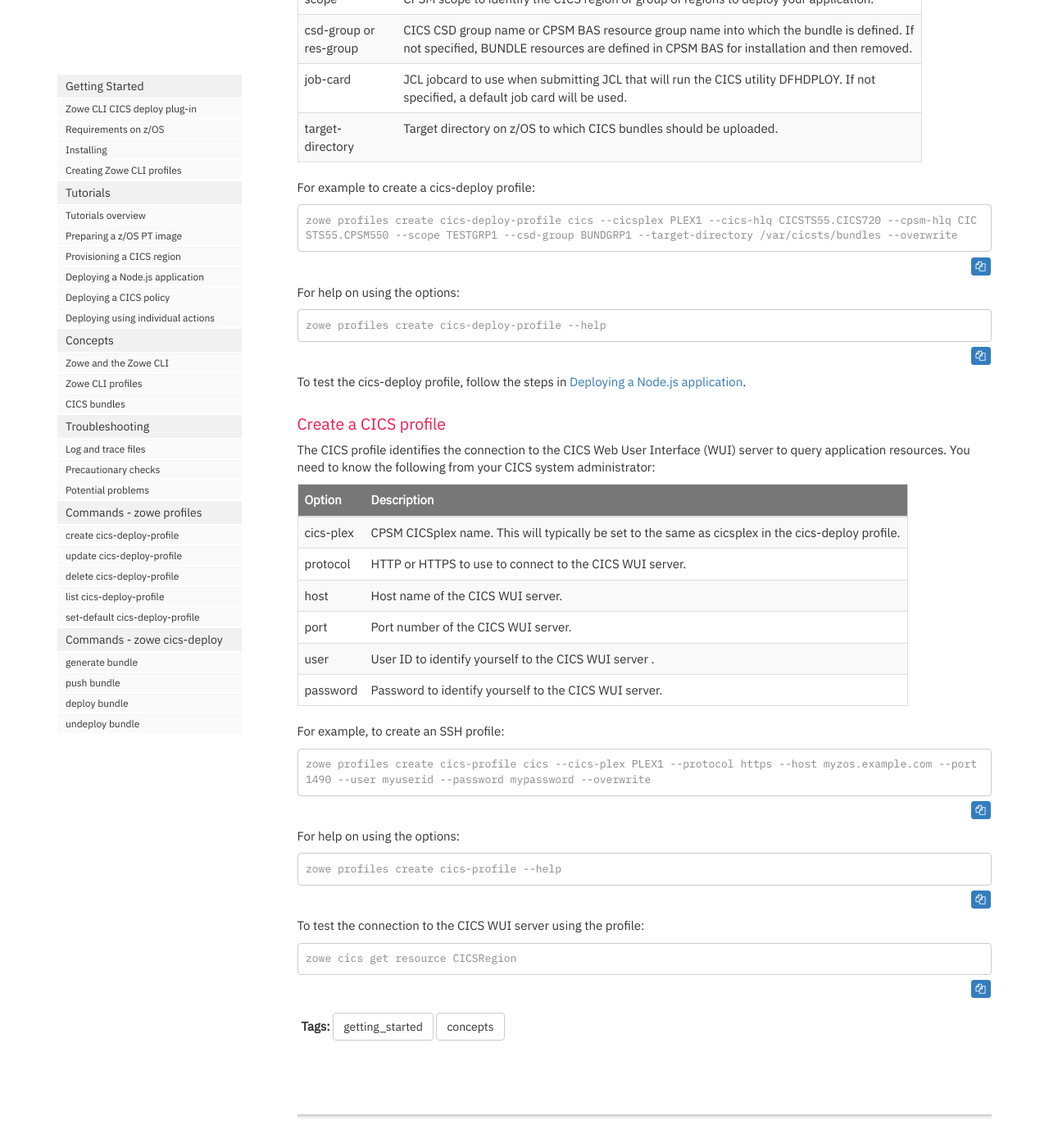
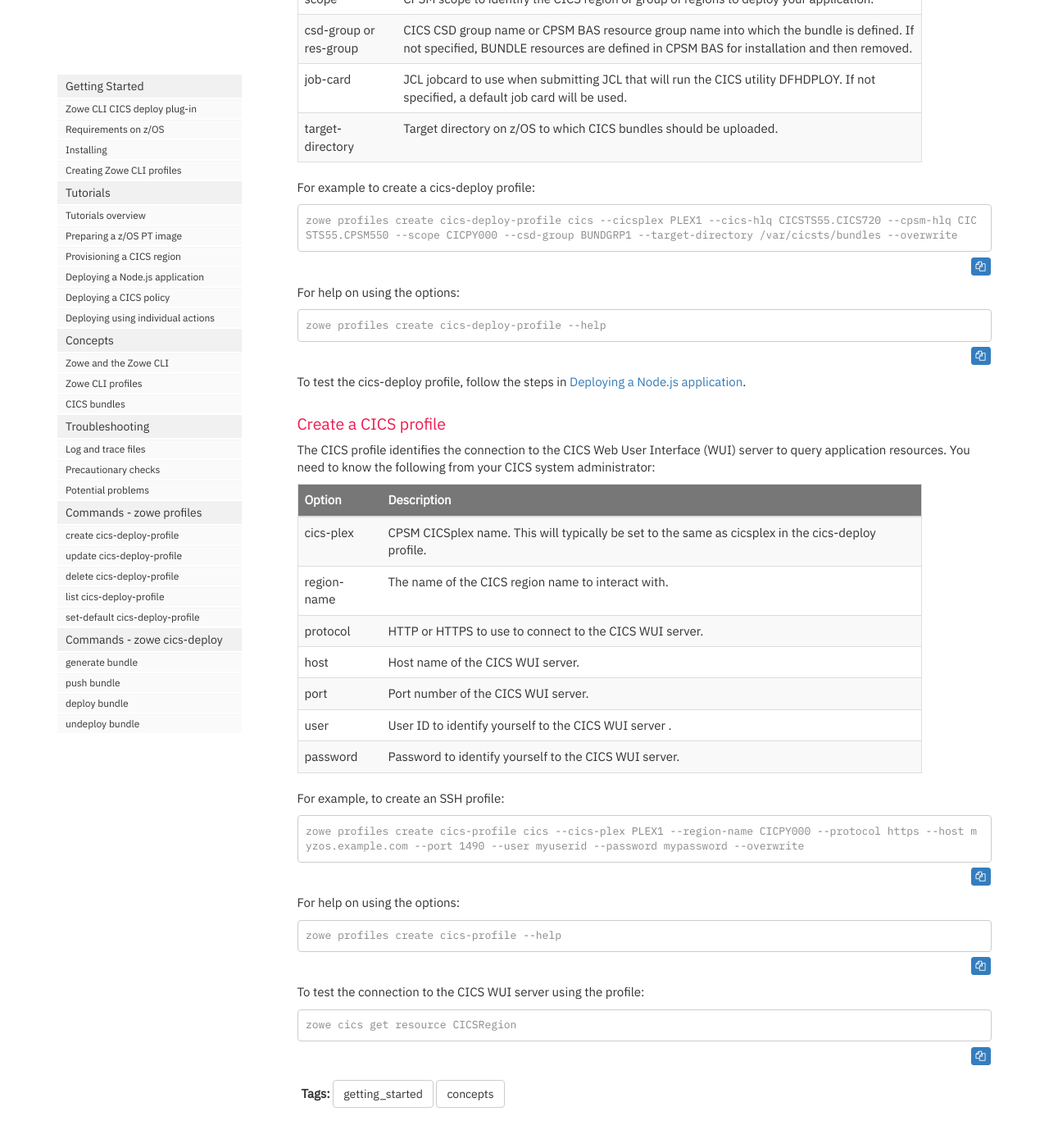
Before and after one commit to IBM/zowe-cli-cics-deploy-plugin, a Jekyll site: the page built from docs/pages/cdp/cdp-Creating-Zowe-CLI-profiles.md, in a window 1280 px wide and 1400 px high, scrolled down 2303 px. Shown: the whole window at 82% size. Built offline with Jekyll 4.4.1, drawn with Linux system fonts in a browser that asks for light colours; nearby versions of some CDN libraries; comment, search, counter and statistics services are not loaded; some of the changed text lies outside the part shown.

Commit message:
More tweaks
Signed-off-by: Mark Cocker <mark_cocker@uk.ibm.com>

````diff
--- a/docs/pages/cdp/cdp-Creating-Zowe-CLI-profiles.md
+++ b/docs/pages/cdp/cdp-Creating-Zowe-CLI-profiles.md
@@ -58,7 +58,7 @@ The SSH profile defines the options needed to connect to the SSH server on z/OS.
 | user | User ID to identify yourself to the SSH server. |
 | password | Password to identify yourself to the SSH server. |
 
-{% include note.html content="It is recommended that you use the same user ID and host name to connect with SSH as is used in the z/OSMF profile, failure to do so results in undefined behaviour. When an SSH connection is made, the user's remote [z/OS shell .profile](https://www.ibm.com/support/knowledgecenter/en/SSLTBW_2.3.0/com.ibm.zos.v2r3.bpxa400/cupro.htm) is used to set-up the shell environment and variables. This remote .profile should include any necessary environment variables and npm configuration required to run `npm install`. This is descibed in [Installing and configuring](https://www.ibm.com/support/knowledgecenter/SSTRRS_6.0.0/com.ibm.nodejs.zos.v6.doc/install.htm)." %}
+{% include note.html content="It is recommended that you use the same user ID and host name to connect with SSH as is used in the z/OSMF profile, failure to do so results in undefined behaviour. When an SSH connection is made, the user's remote [z/OS shell .profile](https://www.ibm.com/support/knowledgecenter/en/SSLTBW_2.3.0/com.ibm.zos.v2r3.bpxa400/cupro.htm) is used to set-up the shell environment and variables. This remote .profile should include any necessary environment variables and npm configuration required to run `npm install`. This is described in [Installing and configuring](https://www.ibm.com/support/knowledgecenter/SSTRRS_6.0.0/com.ibm.nodejs.zos.v6.doc/install.htm)." %}
 
 For example, to create an SSH profile:
 
@@ -95,7 +95,7 @@ The cics-deploy profile identifies the CICS environment for deployment. An examp
 For example to create a cics-deploy profile:
 
 ```console
-zowe profiles create cics-deploy-profile cics --cicsplex PLEX1 --cics-hlq CICSTS55.CICS720 --cpsm-hlq CICSTS55.CPSM550 --scope TESTGRP1 --csd-group BUNDGRP1 --target-directory /var/cicsts/bundles --overwrite
+zowe profiles create cics-deploy-profile cics --cicsplex PLEX1 --cics-hlq CICSTS55.CICS720 --cpsm-hlq CICSTS55.CPSM550 --scope CICPY000 --csd-group BUNDGRP1 --target-directory /var/cicsts/bundles --overwrite
 ```
 
 For help on using the options:
@@ -113,6 +113,7 @@ The CICS profile identifies the connection to the CICS Web User Interface (WUI)
 | Option | Description |
 | --- | --- |
 | cics-plex | CPSM CICSplex name. This will typically be set to the same as cicsplex in the cics-deploy profile. |
+| region-name | The name of the CICS region name to interact with. |
 | protocol | HTTP or HTTPS to use to connect to the CICS WUI server. |
 | host | Host name of the CICS WUI server. |
 | port | Port number of the CICS WUI server. |
@@ -122,7 +123,7 @@ The CICS profile identifies the connection to the CICS Web User Interface (WUI)
 For example, to create an SSH profile:
 
 ```console
-zowe profiles create cics-profile cics --cics-plex PLEX1 --protocol https --host myzos.example.com --port 1490 --user myuserid --password mypassword --overwrite
+zowe profiles create cics-profile cics --cics-plex PLEX1 --region-name CICPY000 --protocol https --host myzos.example.com --port 1490 --user myuserid --password mypassword --overwrite
 ```
 
 For help on using the options:
````
